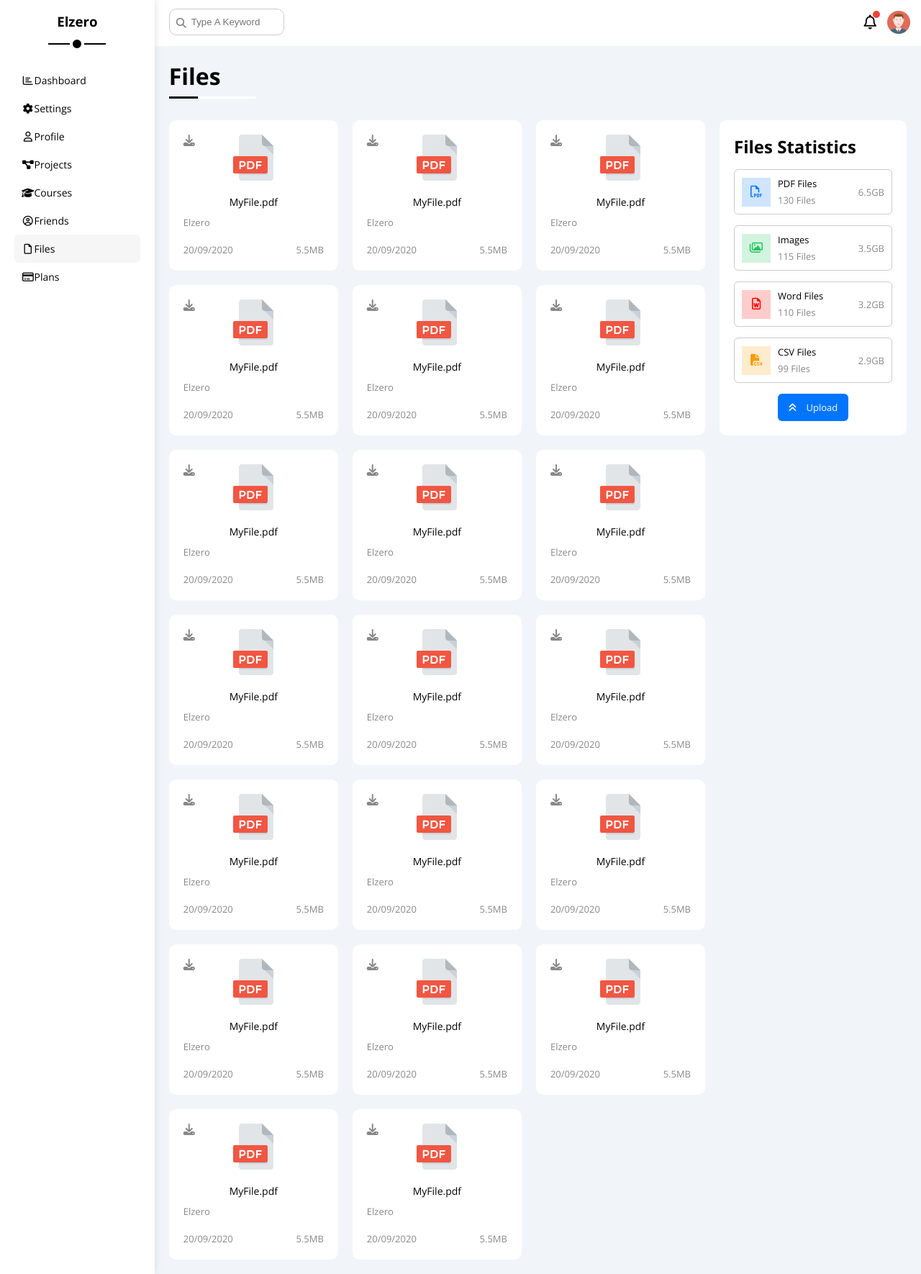
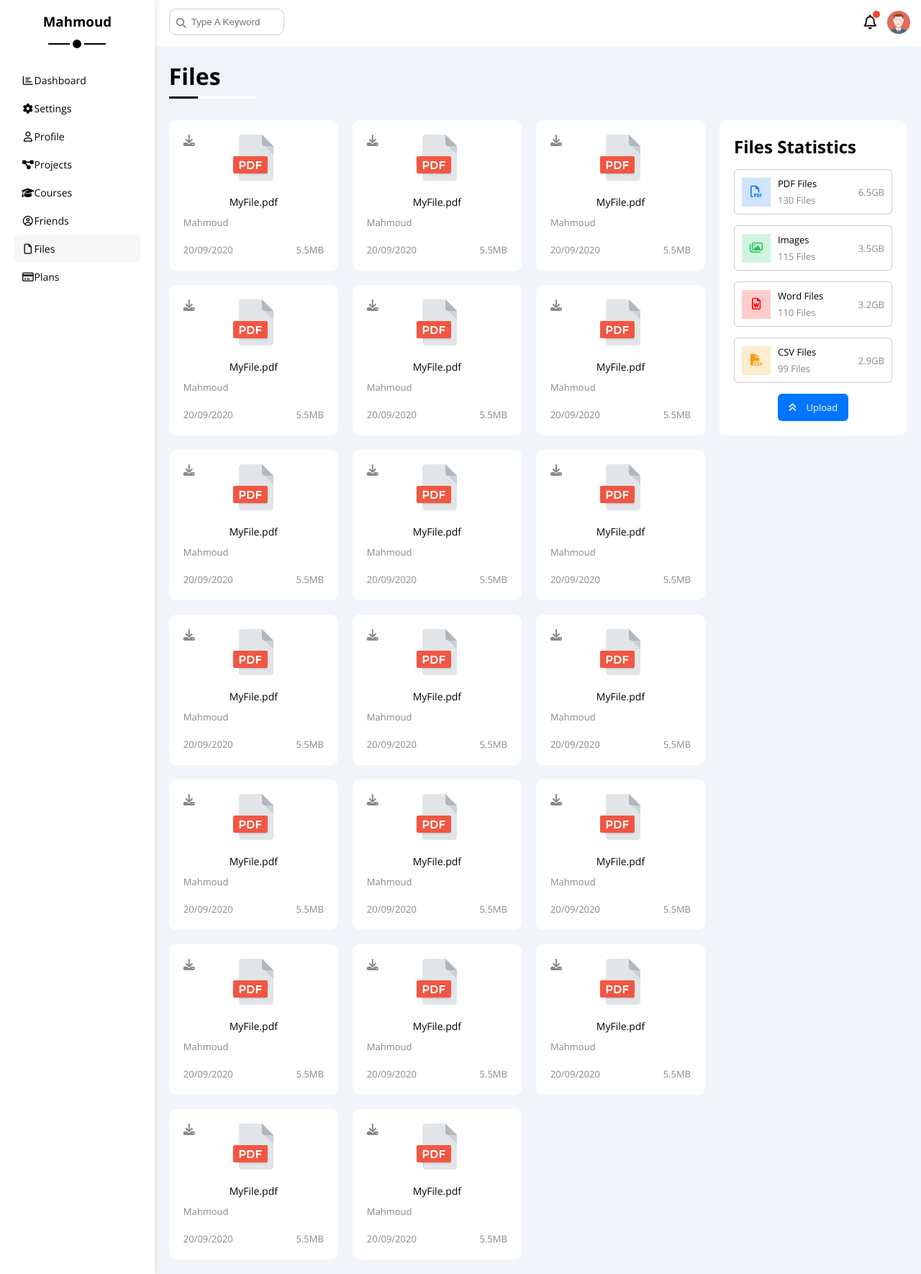
Before and after one commit to mahmoud-abuyoussef/Dashboard, a plain HTML site: page files.html in a window 1280 px wide. Shown: the part 3-1773 px from the top of the page at 72% size. Drawn offline with nearby package versions, Linux system fonts and the light colour scheme.

Commit message:
Update: Names

```diff
--- a/files.html
+++ b/files.html
@@ -14,7 +14,7 @@
   <body class="min-h-100">
     <div class="page min-h-100 d-flex">
       <aside class="sidebar bg-white p-20 p-relative">
-        <h3 class="p-relative text-c">Elzero</h3>
+        <h3 class="p-relative text-c">Mahmoud</h3>
         <ul>
           <li>
             <a class="d-flex align-center fs-14 c-black rad-6 p-10" href="index.html">
@@ -134,7 +134,7 @@
                 <img class="mt-15 mb-15" src="assets/images/pdf.svg" alt="" />
               </div>
               <div class="text-c mb-10 fs-14">MyFile.pdf</div>
-              <p class="c-grey fs-13">Elzero</p>
+              <p class="c-grey fs-13">Mahmoud</p>
               <div class="info between-flex mt-10 pt-10 c-grey fs-13">
                 <span>20/09/2020</span>
                 <span>5.5MB </span>
@@ -146,7 +146,7 @@
                 <img class="mt-15 mb-15" src="assets/images/pdf.svg" alt="" />
               </div>
               <div class="text-c mb-10 fs-14">MyFile.pdf</div>
-              <p class="c-grey fs-13">Elzero</p>
+              <p class="c-grey fs-13">Mahmoud</p>
               <div class="info between-flex mt-10 pt-10 c-grey fs-13">
                 <span>20/09/2020</span>
                 <span>5.5MB </span>
@@ -158,7 +158,7 @@
                 <img class="mt-15 mb-15" src="assets/images/pdf.svg" alt="" />
               </div>
               <div class="text-c mb-10 fs-14">MyFile.pdf</div>
-              <p class="c-grey fs-13">Elzero</p>
+              <p class="c-grey fs-13">Mahmoud</p>
               <div class="info between-flex mt-10 pt-10 c-grey fs-13">
                 <span>20/09/2020</span>
                 <span>5.5MB </span>
@@ -170,7 +170,7 @@
                 <img class="mt-15 mb-15" src="assets/images/pdf.svg" alt="" />
               </div>
               <div class="text-c mb-10 fs-14">MyFile.pdf</div>
-              <p class="c-grey fs-13">Elzero</p>
+              <p class="c-grey fs-13">Mahmoud</p>
               <div class="info between-flex mt-10 pt-10 c-grey fs-13">
                 <span>20/09/2020</span>
                 <span>5.5MB </span>
@@ -182,7 +182,7 @@
                 <img class="mt-15 mb-15" src="assets/images/pdf.svg" alt="" />
               </div>
               <div class="text-c mb-10 fs-14">MyFile.pdf</div>
-              <p class="c-grey fs-13">Elzero</p>
+              <p class="c-grey fs-13">Mahmoud</p>
               <div class="info between-flex mt-10 pt-10 c-grey fs-13">
                 <span>20/09/2020</span>
                 <span>5.5MB </span>
@@ -194,7 +194,7 @@
                 <img class="mt-15 mb-15" src="assets/images/pdf.svg" alt="" />
               </div>
               <div class="text-c mb-10 fs-14">MyFile.pdf</div>
-              <p class="c-grey fs-13">Elzero</p>
+              <p class="c-grey fs-13">Mahmoud</p>
               <div class="info between-flex mt-10 pt-10 c-grey fs-13">
                 <span>20/09/2020</span>
                 <span>5.5MB </span>
@@ -206,7 +206,7 @@
                 <img class="mt-15 mb-15" src="assets/images/pdf.svg" alt="" />
               </div>
               <div class="text-c mb-10 fs-14">MyFile.pdf</div>
-              <p class="c-grey fs-13">Elzero</p>
+              <p class="c-grey fs-13">Mahmoud</p>
               <div class="info between-flex mt-10 pt-10 c-grey fs-13">
                 <span>20/09/2020</span>
                 <span>5.5MB </span>
@@ -218,7 +218,7 @@
                 <img class="mt-15 mb-15" src="assets/images/pdf.svg" alt="" />
               </div>
               <div class="text-c mb-10 fs-14">MyFile.pdf</div>
-              <p class="c-grey fs-13">Elzero</p>
+              <p class="c-grey fs-13">Mahmoud</p>
               <div class="info between-flex mt-10 pt-10 c-grey fs-13">
                 <span>20/09/2020</span>
                 <span>5.5MB </span>
@@ -230,7 +230,7 @@
                 <img class="mt-15 mb-15" src="assets/images/pdf.svg" alt="" />
               </div>
               <div class="text-c mb-10 fs-14">MyFile.pdf</div>
-              <p class="c-grey fs-13">Elzero</p>
+              <p class="c-grey fs-13">Mahmoud</p>
               <div class="info between-flex mt-10 pt-10 c-grey fs-13">
                 <span>20/09/2020</span>
                 <span>5.5MB </span>
@@ -242,7 +242,7 @@
                 <img class="mt-15 mb-15" src="assets/images/pdf.svg" alt="" />
               </div>
               <div class="text-c mb-10 fs-14">MyFile.pdf</div>
-              <p class="c-grey fs-13">Elzero</p>
+              <p class="c-grey fs-13">Mahmoud</p>
               <div class="info between-flex mt-10 pt-10 c-grey fs-13">
                 <span>20/09/2020</span>
                 <span>5.5MB </span>
@@ -254,7 +254,7 @@
                 <img class="mt-15 mb-15" src="assets/images/pdf.svg" alt="" />
               </div>
               <div class="text-c mb-10 fs-14">MyFile.pdf</div>
-              <p class="c-grey fs-13">Elzero</p>
+              <p class="c-grey fs-13">Mahmoud</p>
               <div class="info between-flex mt-10 pt-10 c-grey fs-13">
                 <span>20/09/2020</span>
                 <span>5.5MB </span>
@@ -266,7 +266,7 @@
                 <img class="mt-15 mb-15" src="assets/images/pdf.svg" alt="" />
               </div>
               <div class="text-c mb-10 fs-14">MyFile.pdf</div>
-              <p class="c-grey fs-13">Elzero</p>
+              <p class="c-grey fs-13">Mahmoud</p>
               <div class="info between-flex mt-10 pt-10 c-grey fs-13">
                 <span>20/09/2020</span>
                 <span>5.5MB </span>
@@ -278,7 +278,7 @@
                 <img class="mt-15 mb-15" src="assets/images/pdf.svg" alt="" />
               </div>
               <div class="text-c mb-10 fs-14">MyFile.pdf</div>
-              <p class="c-grey fs-13">Elzero</p>
+              <p class="c-grey fs-13">Mahmoud</p>
               <div class="info between-flex mt-10 pt-10 c-grey fs-13">
                 <span>20/09/2020</span>
                 <span>5.5MB </span>
@@ -290,7 +290,7 @@
                 <img class="mt-15 mb-15" src="assets/images/pdf.svg" alt="" />
               </div>
               <div class="text-c mb-10 fs-14">MyFile.pdf</div>
-              <p class="c-grey fs-13">Elzero</p>
+              <p class="c-grey fs-13">Mahmoud</p>
               <div class="info between-flex mt-10 pt-10 c-grey fs-13">
                 <span>20/09/2020</span>
                 <span>5.5MB </span>
@@ -302,7 +302,7 @@
                 <img class="mt-15 mb-15" src="assets/images/pdf.svg" alt="" />
               </div>
               <div class="text-c mb-10 fs-14">MyFile.pdf</div>
-              <p class="c-grey fs-13">Elzero</p>
+              <p class="c-grey fs-13">Mahmoud</p>
               <div class="info between-flex mt-10 pt-10 c-grey fs-13">
                 <span>20/09/2020</span>
                 <span>5.5MB </span>
@@ -314,7 +314,7 @@
                 <img class="mt-15 mb-15" src="assets/images/pdf.svg" alt="" />
               </div>
               <div class="text-c mb-10 fs-14">MyFile.pdf</div>
-              <p class="c-grey fs-13">Elzero</p>
+              <p class="c-grey fs-13">Mahmoud</p>
               <div class="info between-flex mt-10 pt-10 c-grey fs-13">
                 <span>20/09/2020</span>
                 <span>5.5MB </span>
@@ -326,7 +326,7 @@
                 <img class="mt-15 mb-15" src="assets/images/pdf.svg" alt="" />
               </div>
               <div class="text-c mb-10 fs-14">MyFile.pdf</div>
-              <p class="c-grey fs-13">Elzero</p>
+              <p class="c-grey fs-13">Mahmoud</p>
               <div class="info between-flex mt-10 pt-10 c-grey fs-13">
                 <span>20/09/2020</span>
                 <span>5.5MB </span>
@@ -338,7 +338,7 @@
                 <img class="mt-15 mb-15" src="assets/images/pdf.svg" alt="" />
               </div>
               <div class="text-c mb-10 fs-14">MyFile.pdf</div>
-              <p class="c-grey fs-13">Elzero</p>
+              <p class="c-grey fs-13">Mahmoud</p>
               <div class="info between-flex mt-10 pt-10 c-grey fs-13">
                 <span>20/09/2020</span>
                 <span>5.5MB </span>
@@ -350,7 +350,7 @@
                 <img class="mt-15 mb-15" src="assets/images/pdf.svg" alt="" />
               </div>
               <div class="text-c mb-10 fs-14">MyFile.pdf</div>
-              <p class="c-grey fs-13">Elzero</p>
+              <p class="c-grey fs-13">Mahmoud</p>
               <div class="info between-flex mt-10 pt-10 c-grey fs-13">
                 <span>20/09/2020</span>
                 <span>5.5MB </span>
@@ -362,7 +362,7 @@
                 <img class="mt-15 mb-15" src="assets/images/pdf.svg" alt="" />
               </div>
               <div class="text-c mb-10 fs-14">MyFile.pdf</div>
-              <p class="c-grey fs-13">Elzero</p>
+              <p class="c-grey fs-13">Mahmoud</p>
               <div class="info between-flex mt-10 pt-10 c-grey fs-13">
                 <span>20/09/2020</span>
                 <span>5.5MB </span>
```
Also changed, not shown: courses.html (+1 -1 lines), friends.html (+10 -10 lines), index.html (+9 -12 lines), plans.html (+1 -1 lines), profile.html (+5 -5 lines), projects.html (+3 -3 lines), settings.html (+1 -1 lines).
